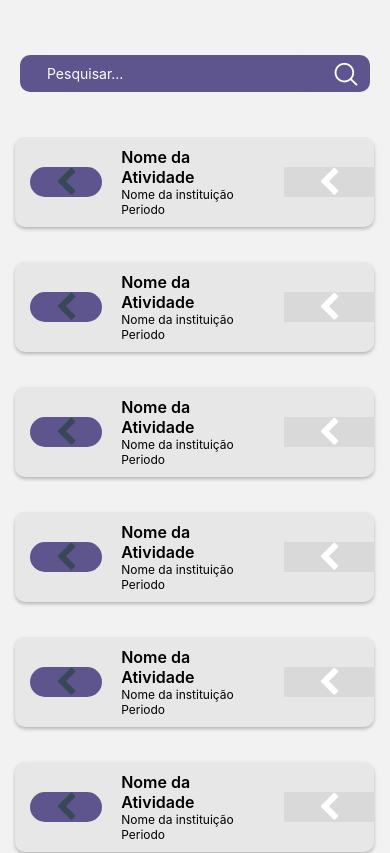
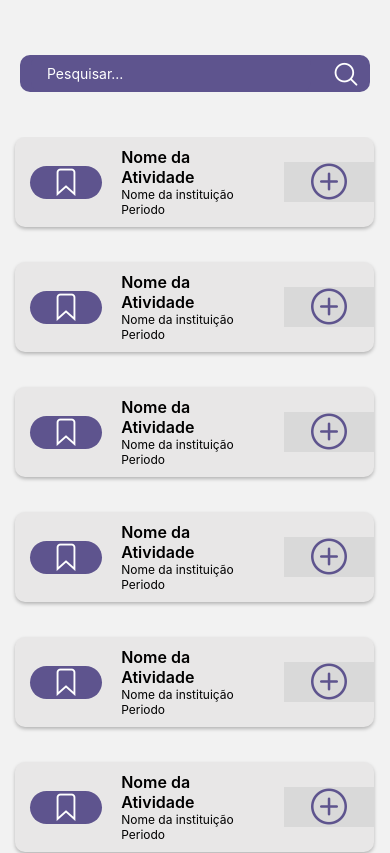
Before and after one commit to Pablojonh6550/Volunteer, a React Native app: screen /Home in a window 390 px wide. Shown: the top 853 px of the page. Built offline with nearby package versions, Linux system fonts and the light colour scheme.

Commit message:
feat: add icons

```diff
--- a/components/TaskCard.tsx
+++ b/components/TaskCard.tsx
@@ -1,6 +1,7 @@
 import React from "react";
 import { View, Image, Text, TextInput, TouchableOpacity } from "react-native";
-import Icon from "react-native-vector-icons/FontAwesome";
+import Icon from "react-native-vector-icons/Ionicons";
+import Icons from "react-native-vector-icons/AntDesign";
 import { styles } from "../css/styles";
 
 export default function TaskCard() {
@@ -8,7 +9,7 @@ export default function TaskCard() {
     <View style={styles.taskContainer}>
       <View style={styles.iconContent}>
         <View style={styles.iconCard}>
-          <Icon name="chevron-left" size={30} color="#374857" />
+          <Icon name="bookmark-outline" size={30} color="#fff" />
         </View>
       </View>
       <View style={styles.titleContent}>
@@ -18,7 +19,7 @@ export default function TaskCard() {
       </View>
       <View style={styles.imgContent}>
         <View style={styles.imgCard}>
-          <Icon name="chevron-left" size={30} color="#fff" />
+          <Icons name="pluscircleo" size={36} color="#5E548E" />
         </View>
       </View>
     </View>
```
